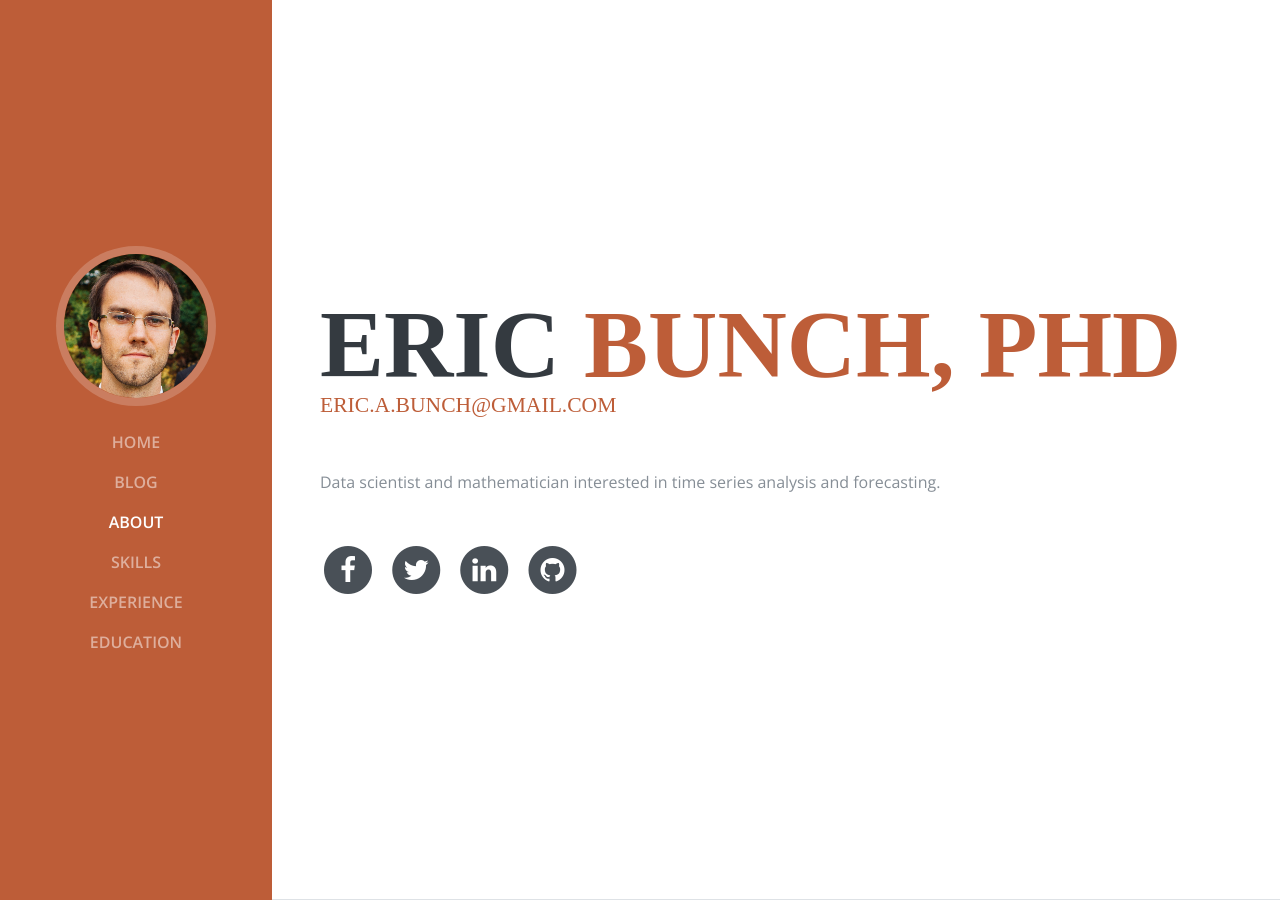
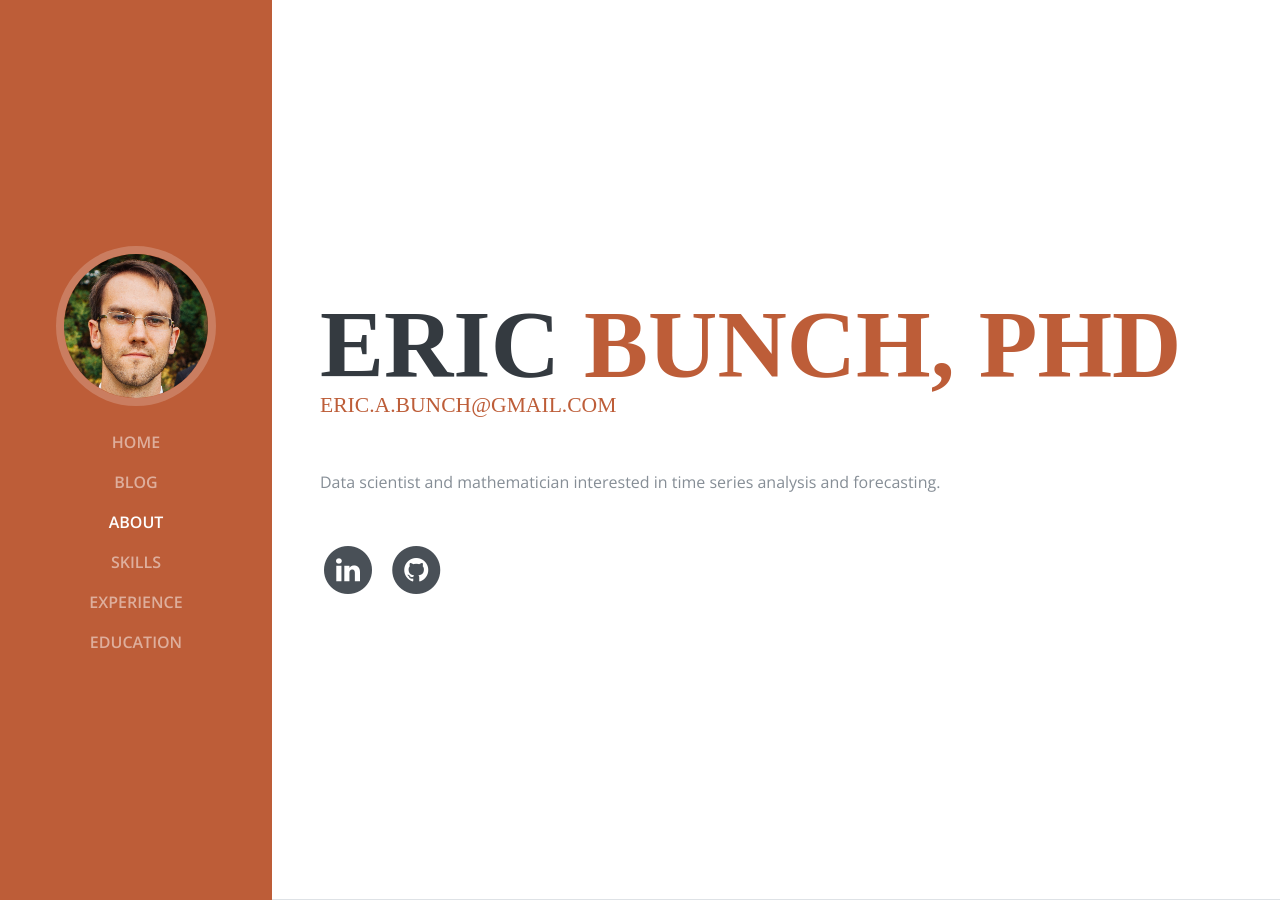
Before and after one commit to eric-bunch/eric-bunch.github.io, a Jekyll site: the page built from resume/index.html, in a window 1280 px wide and 900 px high. Built offline with Jekyll 4.4.1, drawn with Linux system fonts in a browser that asks for light colours; some web fonts are replaced.

Commit message:
Update resume.html

```diff
--- a/_layouts/resume.html
+++ b/_layouts/resume.html
@@ -81,23 +81,7 @@
           <p class="mb-5">Data scientist and mathematician interested in time series analysis and forecasting.</p>
           <ul class="list-inline list-social-icons mb-0">
             <li class="list-inline-item">
-              <a href="#">
-                <span class="fa-stack fa-lg">
-                  <i class="fa fa-circle fa-stack-2x"></i>
-                  <i class="fa fa-facebook fa-stack-1x fa-inverse"></i>
-                </span>
-              </a>
-            </li>
-            <li class="list-inline-item">
-              <a href="#">
-                <span class="fa-stack fa-lg">
-                  <i class="fa fa-circle fa-stack-2x"></i>
-                  <i class="fa fa-twitter fa-stack-1x fa-inverse"></i>
-                </span>
-              </a>
-            </li>
-            <li class="list-inline-item">
-              <a href="#">
+              <a href="https://www.linkedin.com/in/ericbunch1/">
                 <span class="fa-stack fa-lg">
                   <i class="fa fa-circle fa-stack-2x"></i>
                   <i class="fa fa-linkedin fa-stack-1x fa-inverse"></i>
@@ -105,7 +89,7 @@
               </a>
             </li>
             <li class="list-inline-item">
-              <a href="#">
+              <a href="https://github.com/eric-bunch">
                 <span class="fa-stack fa-lg">
                   <i class="fa fa-circle fa-stack-2x"></i>
                   <i class="fa fa-github fa-stack-1x fa-inverse"></i>
@@ -121,18 +105,18 @@
           <h2 class="mb-5">Skills</h2>
 
           <div class="subheading mb-3">Programming Languages &amp; Tools</div>
-          <ul class="list-inline list-icons">
-            <li class="list-inline-item">
+          <ul class="list-inline">
+<!--             <li class="list-inline-item">
               <i class="devicons devicons-python"></i>
-            </li>
+            </li> -->
 <!--             <li class="list-inline-item">
               <i class="devicons devicons-css3"></i>
             </li> -->
+<!--             <li class="list-inline-item">
+              <i class="devicons devicons-postgresql"></i>
+            </li> -->
             <li class="list-inline-item">
-              <i class="devicons devicons-postgresql"></i>
-            </li>
-            <li class="list-inline-item">
-              <i>Python</i>
+              Python
             </li>
             <li class="list-inline-item">
               <i>Pandas</i>
```
